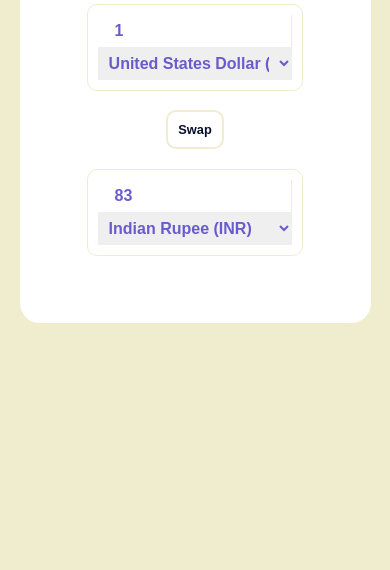
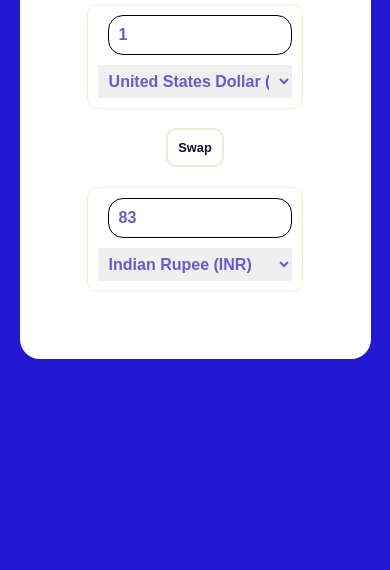
Before and after one commit to suryaNpaul/currencyconverter, a plain HTML site: page index.html in a window 390 px wide. Shown: the part 274-844 px from the top of the page. Drawn offline with Linux system fonts and the light colour scheme; no server answers.

Commit message:
init commit

```diff
--- a/style.css
+++ b/style.css
@@ -4,7 +4,7 @@
   box-sizing: border-box;
 }
 body {
-  background-color: #f0edcf;
+  background-color: #2219d3;
   overflow-y: scroll;
 }
 
@@ -164,6 +164,14 @@ body {
   }
   .container input{
     text-align: left;
+    border-right: none;
+    margin-bottom: 10px;
+    border: 1px solid black;
+    padding: 10px;
+    border-radius: 15px;
+  }
+  .container input:focus{
+    border: 2px solid blue;
   }
   .container .result {
     font-size: 0.8rem;
```
